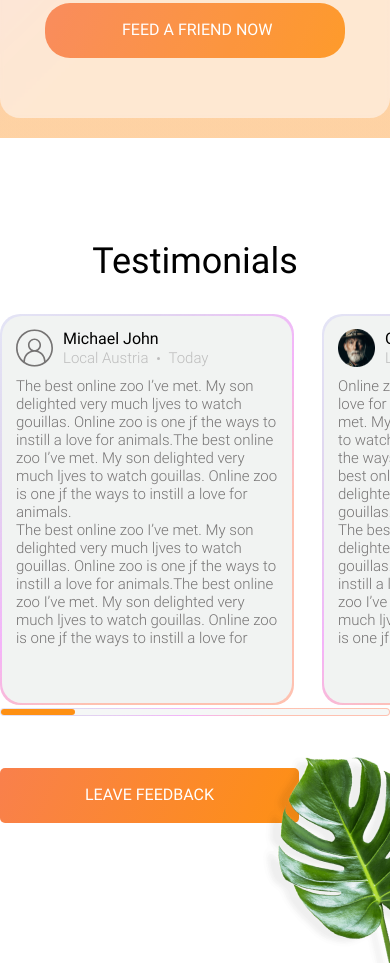
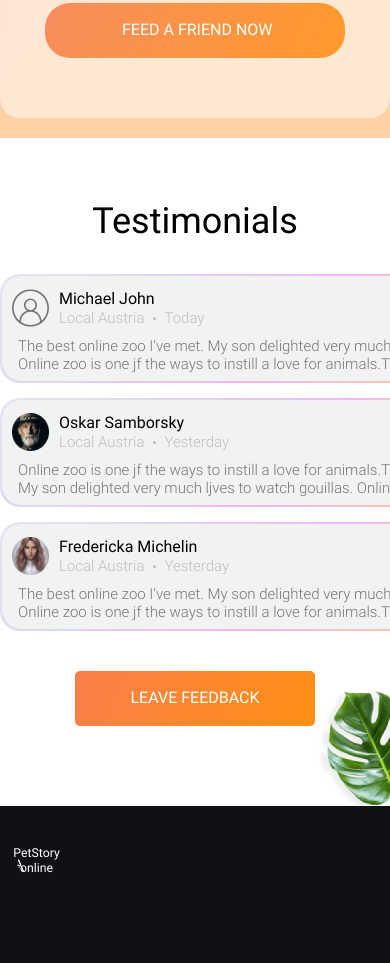
Before and after one commit to 9fogel/RSSchool-stage-1, a plain HTML site: page online-zoo/pages/main/index.html in a window 390 px wide. Shown: the part 2713-3676 px from the top of the page. Drawn offline with Linux system fonts and the light colour scheme.

Commit message:
feat: add testimonials section adaptive styles 640

```diff
--- a/online-zoo/pages/main/style.css
+++ b/online-zoo/pages/main/style.css
@@ -291,7 +291,7 @@ a {
   bottom: 0;
   left: 0;
   z-index: 1;
-  width: 880px;
+  width: 267px;
   height: 460px;
   content: '';
   background-image: url(../../assets/images/plant-palm-pets.png);
@@ -1550,4 +1550,80 @@ a {
     background-repeat: no-repeat;
   }
 
-}
+  .testimonials {
+    padding-top: 60px;
+    padding-bottom: 80px;
+    text-align: center;
+  }
+
+  .testimonials-list {
+    grid-template-columns: 1fr;
+    grid-template-rows: 105px 105px 105px;
+    gap: 19px;
+    margin-bottom: 40px;
+    /* padding-top: 2px;
+    padding-left: 2px; */
+  }
+
+  .testimonials-item {
+    padding: 13px 27px 4px 10px;
+    width: 596px;
+  }
+
+  .testimonials-item::before {
+    display: block;
+    position: absolute;
+    top: -2px;
+    right: -2px;
+    width: 600px;
+    height: 109px;
+    z-index: -1;
+    content: '';
+    background: linear-gradient(315.75deg, rgba(254, 189, 171, 0.74) 30.06%, rgba(243, 169, 248, 0.66) 50.74%, #E0D8F0 80.49%, #EAF7FE 127.9%, #EAF7FE 149.54%),
+                linear-gradient(315.75deg, rgba(254, 189, 171, 0.74) 30.06%, rgba(243, 169, 248, 0.66) 50.74%, #E0D8F0 80.49%, #EAF7FE 127.9%, #EAF7FE 149.54%);
+    border-radius: 20px;
+  }
+
+  /* .testimonials-text:first-child {
+    max-height: 38px;
+    overflow: hidden;
+    text-overflow: ellipsis;
+    display: -webkit-box;
+    -webkit-line-clamp: 2;
+    -webkit-box-orient: vertical;
+  } */
+
+  .testimonials-text:nth-child(2) {
+    margin-left: 6px;
+    max-height: 38px;
+    overflow: hidden;
+    text-overflow: ellipsis;
+    display: -webkit-box;
+    -webkit-line-clamp: 2;
+    -webkit-box-orient: vertical;
+  }
+
+  .testimonials-text:nth-child(n+3) {
+    display: none;
+  }
+
+  .progress-bar {
+    display: none;
+  }
+
+  .feedback-btn {
+    padding-left: 56px;
+    padding-right: 56px;
+    /* margin-right: auto;
+    margin-left: auto; */
+  }
+
+  .testimonials::after {
+    bottom: 0;
+    right: 0;
+    width: 116px;
+    height: 135px;
+    background-image: url(../../assets/images/plant-leav-testimonial-tablet.png);
+  }
+
+}
```
Also changed, not shown: online-zoo/assets/images/plant-leav-testimonial-tablet.png (added).
